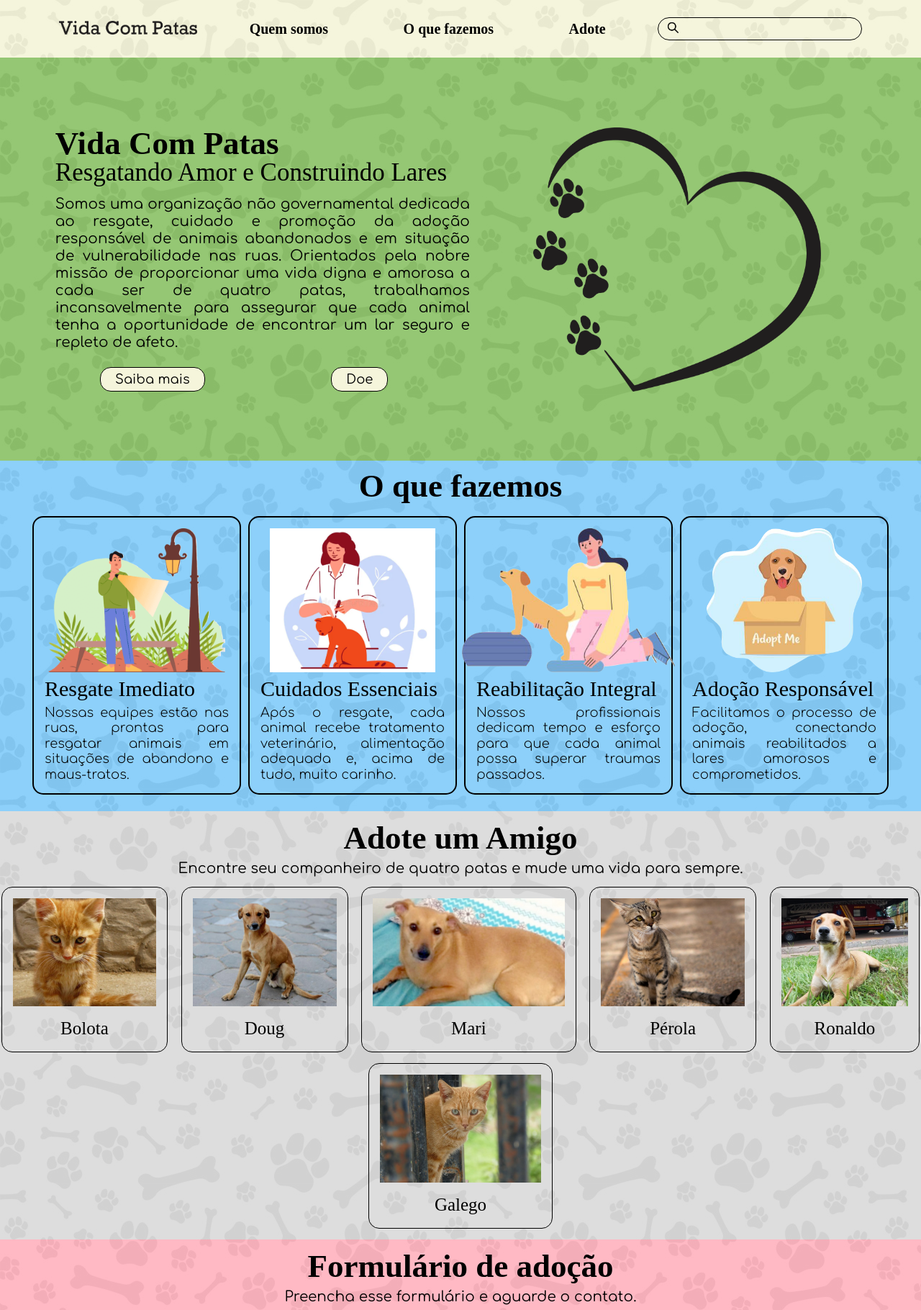
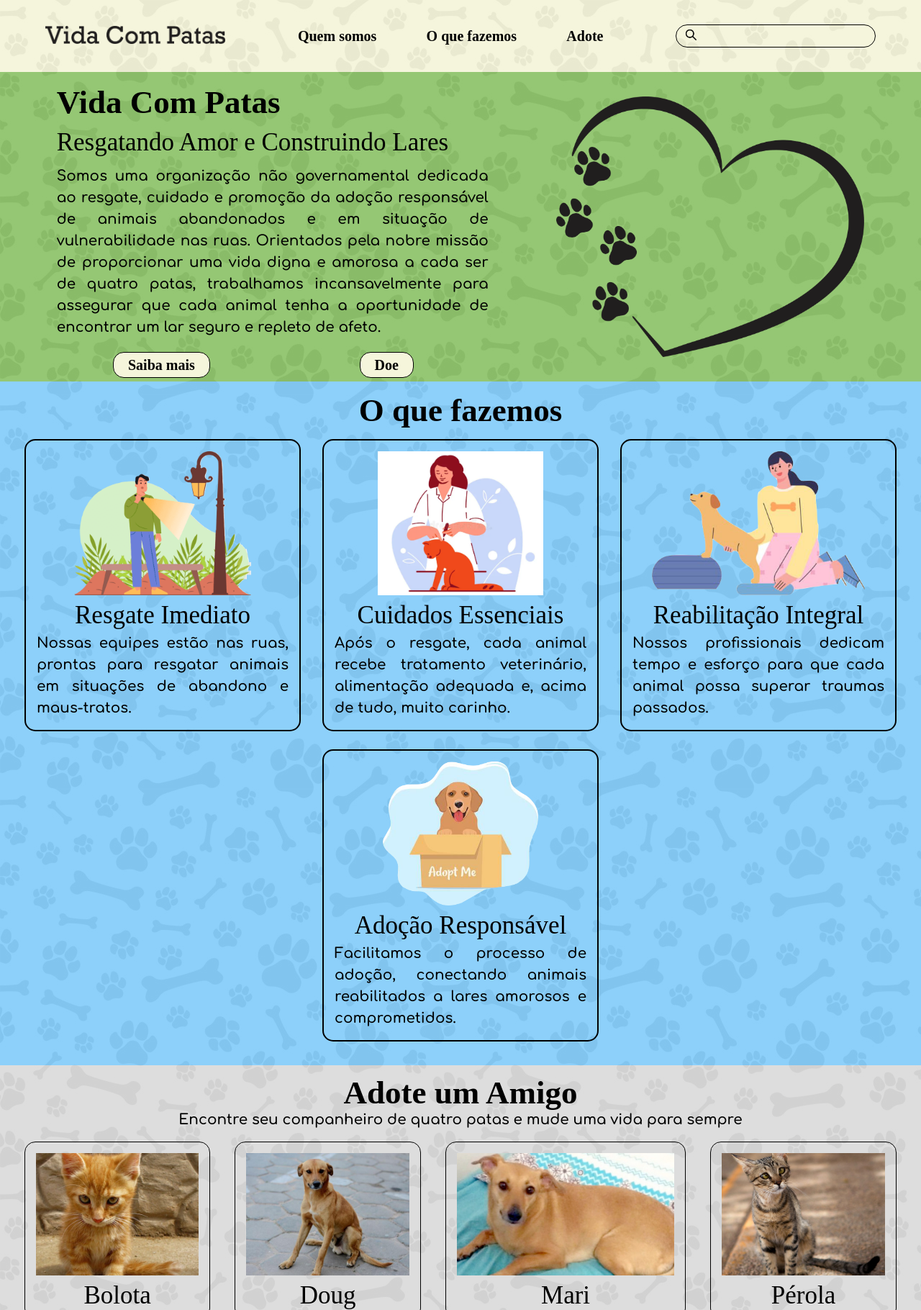
Before and after one commit to Moises-Barbosa/vida_com_patas, a plain HTML site: page index.html in a window 1280 px wide. Shown: the top 1820 px of the page at 72% size. Drawn offline with Linux system fonts and the light colour scheme; a web font is replaced by a local one.

Commit message:
Incluindo variáveis de cor, responsividade e enxugando o código

```diff
--- a/index.html
+++ b/index.html
@@ -8,7 +8,7 @@
     <link rel="preconnect" href="https://fonts.googleapis.com" />
     <link rel="preconnect" href="https://fonts.gstatic.com" crossorigin />
     <link
-      href="https://fonts.googleapis.com/css2?family=Comfortaa:wght@300;400;500&family=Petrona:ital,wght@0,200;0,300;0,400;0,600;1,400&display=swap"
+      href="https://fonts.googleapis.com/css2?family=Comfortaa:wght@600&family=Petrona:wght@400;600;800&display=swap"
       rel="stylesheet"
     />
     <title>Vida com patas</title>
@@ -42,8 +42,8 @@
       </header>
       <!--header-->
       <section id="somos" class="section_somos">
-        <section>
-          <div class="somos_texto">
+        <div>
+          <section class="somos_texto">
             <h3>Vida Com Patas</h3>
             <h4>Resgatando Amor e Construindo Lares</h4>
             <p>
@@ -55,20 +55,20 @@
               animal tenha a oportunidade de encontrar um lar seguro e repleto
               de afeto.
             </p>
-          </div>
+          </section>
           <nav class="bnt">
             <ul>
-              <li>Saiba mais</li>
-              <li>Doe</li>
+              <li><h2>Saiba mais</h2></li>
+              <li><h2>Doe</h2></li>
             </ul>
           </nav>
+        </div>
         <figure class="logo">
           <img
             src="/img/logo_vida.png"
             alt="Logo da ong vida com patas composta pela imagem de um coação com quatro pegadas na borda esquerda do coração."
           />
         </figure>
-        </section>
       </section>
       <!--section_somos-->
       <section id="fazemos" class="section_fazemos">
@@ -127,8 +127,7 @@
         <header>
           <h3>Adote um Amigo</h3>
           <p>
-            Encontre seu companheiro de quatro patas e mude uma vida para
-            sempre.
+            Encontre seu companheiro de quatro patas e mude uma vida para sempre
           </p>
         </header>
         <div class="container_adote">
@@ -136,37 +135,37 @@
             <figure>
               <img src="/img/bolota.jpg" alt="um filhote de gato" />
             </figure>
-            <h5>Bolota</h5>
+            <h4>Bolota</h4>
           </section>
           <section>
             <figure>
               <img src="/img/doug.jpeg" alt="Um cachorro caramelo" />
             </figure>
-            <h5>Doug</h5>
+            <h4>Doug</h4>
           </section>
           <section>
             <figure>
               <img src="/img/mari.jpg" alt="Uma cadelinha fofa" />
             </figure>
-            <h5>Mari</h5>
+            <h4>Mari</h4>
           </section>
           <section>
             <figure>
               <img src="/img/perola.jpeg" alt="Uma gatinha atrevida" />
             </figure>
-            <h5>Pérola</h5>
+            <h4>Pérola</h4>
           </section>
           <section>
             <figure>
               <img src="/img/ronaldo.jpeg" alt="Um cachorro traquilo" />
             </figure>
-            <h5>Ronaldo</h5>
+            <h4>Ronaldo</h4>
           </section>
           <section>
             <figure>
               <img src="/img/galego.jpg" alt="Um gato galego" />
             </figure>
-            <h5>Galego</h5>
+            <h4>Galego</h4>
           </section>
         </div>
       </section>
@@ -174,7 +173,7 @@
       <section class="section_form">
         <header>
           <h3>Formulário de adoção</h3>
-          <p>Preencha esse formulário e aguarde o contato.</p>
+          <p>Preencha esse formulário e aguarde o contato</p>
         </header>
         <form>
           <div class="nome">
--- a/style.css
+++ b/style.css
@@ -1,3 +1,41 @@
+:root {
+  --cor-amarelo: rgb(245, 245, 219, 0.95);
+  --cor-verde: rgb(144, 196, 109, 0.95);
+  --cor-azul: rgb(135, 206, 250, 0.95);
+  --cor-cinza: rgb(220, 220, 220, 0.95);
+  --cor-rosa: rgb(255, 182, 193, 0.95);
+  --cor-preto: #000;
+  --cor-branco: #fff;
+}
+
+h2 {
+  font-family: "Petrona", serif;
+  font-weight: 800;
+  font-size: 20px;
+  text-align: center;
+  white-space: nowrap;
+}
+
+h3 {
+  font-family: "Petrona", serif;
+  font-weight: 600;
+  font-size: 45px;
+}
+
+h4 {
+  font-family: "Petrona", serif;
+  font-weight: 400;
+  font-size: 35px;
+}
+
+p {
+  font-family: "Comfortaa", sans-serif;
+  font-weight: 600;
+  text-align: justify;
+  line-height: 1.5;
+  font-size: 20px;
+}
+
 main {
   background-image: url("img/img_de_fundo.jpg");
   display: grid;
@@ -8,66 +46,75 @@ main {
     "section_adote"
     "section_form"
     "footer";
-  font-family: "Comfortaa", sans-serif;
-  font-weight: 400;
+}
+.header {
+  grid-area: header;
+}
+.section_somos {
+  grid-area: section_somos;
+}
+.section_fazemos {
+  grid-area: section_fazemos;
+}
+.section_adote {
+  grid-area: section_adote;
+}
+.footer {
+  grid-area: footer;
 }
 
 .header {
-  grid-area: header;
-  background-color: rgb(245, 245, 219, 0.95);
-  height: 10vh;
+  background-color: var(--cor-amarelo);
+  height: 100px;
   display: flex;
-  justify-content: center;
+  justify-content: space-evenly;
   align-items: center;
   flex-wrap: wrap;
 }
 
 header figure img {
-  width: 15vw;
-  min-width: 150px;
+  width: 250px;
+  padding: 15px;
+}
+
+header ul,
+header form {
+  display: flex;
+  flex-flow: row nowrap;
+  justify-content: center;
+  align-items: center;
 }
 
 header ul {
-  display: flex;
-  justify-content: space-evenly;
-  align-items: center;
-  flex-wrap: nowrap;
   gap: 1.5vw;
-  width: 50vw;
-  min-width: 250px;
-  font-size: 20px;
-  font-family: "Petrona", serif;
-  font-weight: 600;
+  width: 500px;
 }
 
-a {
+header ul a {
   text-decoration: none;
-  color: #000;
+  color: var(--cor-preto);
   border-bottom: none none none;
   border-radius: 3vw;
-  padding: 0.7vw 1vw 0.7vw 1vw;
+  padding: 10px 25px;
   transition: 1s;
 }
 
-a:hover {
+header ul a:hover {
   cursor: pointer;
   transition: 1s;
-  color: #fff;
-  background-color: #000;
-  border: 1px solid #000;
-  border-radius: 3vw;
+  color: var(--cor-branco);
+  background-color: var(--cor-preto);
+  border: 1px solid var(--cor-preto);
+  border-radius: 25px;
   font-size: 23px;
 }
 
 header form {
-  display: flex;
-  justify-content: center;
-  align-items: center;
   border: solid 1px;
   border-radius: 3vw;
   padding: 0.5vw 1vw 0.5vw 1vw;
-  width: 20vw;
-  min-width: 200px;
+  margin: 15px;
+  width: 250px;
 }
 
 header form img {
@@ -84,61 +131,52 @@ header input {
 }
 
 .section_somos {
-  grid-area: section_somos;
-  height: 70vh;
+  height: 430px;
+  background-color: var(--cor-verde);
+  display: flex;
+  flex-flow: row wrap;
+  justify-content: space-evenly;
+  align-items: center;
+  gap: 15px;
 }
-.section_somos section {
-  display: grid;
-  grid-template-areas:
-    "somos_texto logo"
-    "bnt logo";
-  justify-content: center;
-  align-content: center;
-  background-color: rgb(144, 196, 109, 0.95);
+
+.section_somos div {
   height: 100%;
+  display: flex;
+  flex-direction: column;
+  justify-content: space-evenly;
 }
 
 .somos_texto {
   margin-left: 2vw;
-  grid-area: somos_texto;
-  width: 45vw;
+  width: 600px;
   display: flex;
   flex-flow: column nowrap;
-  justify-content: flex-start;
 }
+
 .somos_texto h3 {
-  font-family: "Petrona", serif;
-  font-weight: 600;
-  font-size: 45px;
+  padding: 15px 0;
 }
 
 .somos_texto h4 {
-  font-family: "Petrona", serif;
-  font-weight: 400;
-  font-size: 35px;
-  margin-bottom: 15px;
+  padding-bottom: 15px;
 }
 
 .somos_texto p {
-  font-weight: 400;
-  font-size: 20px;
-  text-align: justify;
-
-  line-height: 1.2;
+  padding-bottom: 15px;
 }
 
-.bnt {
-  grid-area: bnt;
-  width: 45vw;
-  height: 7vh;
+.somos_texto nav {
+  display: flex;
+  justify-content: space-around;
+  align-items: center;
 }
 
 .bnt ul {
-  height: 100%;
+  width: 100%;
   display: flex;
   flex-direction: row;
   justify-content: space-around;
-  align-items: end;
 }
 
 .bnt ul li {
@@ -147,7 +185,6 @@ header input {
   border-radius: 15px;
   border: 1px solid #000;
   background-color: rgb(245, 245, 219);
-  font-size: 18px;
   transition: 1s;
 }
 
@@ -159,56 +196,36 @@ header input {
 }
 
 .logo {
-  grid-area: logo;
-  width: 45vw;
   display: flex;
   justify-content: center;
+  padding: 15px;
+  width: 450px;
 }
 .logo img {
-  width: 400px;
-  min-width: 25vw;
+  width: 95%;
 }
 .section_fazemos {
-  grid-area: section_fazemos;
-  background-color: rgb(135, 206, 250, 0.95);
+  background-color: var(--cor-azul);
+  height: 950px;
   display: flex;
   flex-direction: column;
+  justify-content: space-evenly;
+  align-items: center;
+}
+
+.section_fazemos div,
+.section_fazemos section figure {
+  display: flex;
   justify-content: center;
   align-items: center;
-  font-weight: 300;
-  font-size: 18px;
-  height: 100%;
-  line-height: 1.2;
-  padding-bottom: 15px;
 }
+
 .section_fazemos section {
-  border: 2px solid #000;
+  border: 2px solid var(--cor-preto);
   border-radius: 15px;
   padding: 15px;
-  width: 20vw;
-}
-
-.section_fazemos h4 {
-  font-family: "Petrona", serif;
-  font-size: 30px;
-  font-weight: 400;
-  padding: 5px 0 5px;
-}
-
-.resgate,
-.cuidados,
-.reabilitacao,
-.adocao {
-  display: flex;
-  flex-direction: column;
-  text-align: justify;
-}
-
-.fazemo {
-  font-family: "Petrona", serif;
-  font-weight: 600;
-  font-size: 45px;
-  margin-bottom: 15px;
+  width: 350px;
+  margin: 0px 10px 15px 10px;
 }
 
 .section_fazemos div {
@@ -217,80 +234,53 @@ header input {
   gap: 10px;
 }
 
-.section_fazemos section figure {
-  display: flex;
-  justify-content: center;
-  align-items: center;
+.section_fazemos section figure img {
+  height: 200px;
+  padding-bottom: 10px;
 }
 
-.section_fazemos section figure img {
-  height: 200px;
+.section_fazemos h4 {
+  text-align: center;
+  padding-bottom: 7px;
 }
 
 .section_adote {
-  grid-area: section_adote;
-  background-color: rgb(220, 220, 220, 0.95);
+  background-color: var(--cor-cinza);
+  height: 630px;
   display: flex;
-  flex-flow: column wrap;
+  flex-flow: column nowrap;
   justify-content: center;
   align-items: center;
-  margin: 15px 0 15px 0;
   text-align: center;
-  padding-bottom: 15px;
-}
-
-.section_adote header {
-  margin: 15px 0 15px;
-}
-
-.section_adote header h3 {
-  font-family: "Petrona", serif;
-  font-weight: 600;
-  font-size: 45px;
-  padding-bottom: 10px;
-}
-
-.section_adote header p {
-  font-size: 20px;
+  padding: 0 15px 15px 15px;
+  gap: 15px;
 }
 
 .section_adote div {
   display: flex;
   flex-flow: row wrap;
-  justify-content: space-around;
+  justify-content: space-evenly;
   align-items: center;
   gap: 15px;
 }
 
 .section_adote div section {
-  border: 1px solid #000;
+  border: 1px solid var(--cor-preto);
   padding: 15px;
   border-radius: 15px;
   display: flex;
   flex-direction: column;
   justify-content: center;
   align-items: center;
+  gap: 7px;
 }
 
 .section_adote div figure img {
-  height: 150px;
-}
-
-h5 {
-  font-family: "Petrona", serif;
-  font-size: 25px;
-  font-weight: 400;
-  padding: 5px 0 5px;
-  padding-top: 15px;
-}
-
-.section_adote {
-  margin-bottom: 0;
+  height: 170px;
 }
 
 .section_form {
-  grid-area: section_form;
-  background-color: rgb(255, 182, 193, 0.95);
+  background-color: var(--cor-rosa);
   display: flex;
   flex-flow: column wrap;
   justify-content: center;
@@ -300,13 +290,6 @@ h5 {
   text-align: center;
   margin: 15px 0 15px 0;
   font-size: 20px;
-}
-
-.section_form header h3 {
-  font-family: "Petrona", serif;
-  font-size: 45px;
-  font-weight: 600;
-  margin-bottom: 10px;
 }
 
 .section_form form {
@@ -327,7 +310,7 @@ h5 {
 
 .nome input {
   width: 28vw;
-  border: 1px solid #000;
+  border: 1px solid var(--cor-preto);
   border-radius: 5px;
   padding: 5px;
   margin-top: 5px;
@@ -340,7 +323,7 @@ h5 {
 
 .email input {
   width: 28vw;
-  border: 1px solid #000;
+  border: 1px solid var(--cor-preto);
   border-radius: 5px;
   padding: 5px;
   margin-top: 5px;
@@ -353,7 +336,7 @@ h5 {
 
 .textarea textarea {
   width: 60vw;
-  border: 1px solid #000;
+  border: 1px solid var(--cor-preto);
   border-radius: 5px;
   padding: 5px;
   margin-top: 5px;
@@ -362,10 +345,9 @@ h5 {
 #enviar {
   grid-area: enviar;
   width: 60vw;
-
   padding: 5px;
   border-radius: 15px;
-  border: 1px solid #000;
+  border: 1px solid var(--cor-preto);
   background-color: rgb(245, 245, 219);
   font-size: 15px;
   transition: 1s;
@@ -374,17 +356,79 @@ h5 {
 #enviar:hover {
   cursor: pointer;
   transition: 1s;
-  background-color: #000;
+  background-color: var(--cor-preto);
   color: rgb(245, 245, 219);
   font-size: 18px;
 }
 
 .footer {
-  grid-area: footer;
-  background-color: rgb(245, 245, 219, 0.95);
+  background-color: var(--cor-amarelo);
   height: 10vh;
-  text-align: center;
   display: flex;
   align-items: center;
   justify-content: center;
 }
+
+@media (max-width: 1117px) {
+  .section_somos {
+    height: 800px;
+  }
+  .section_somos div {
+    height: auto;
+  }
+}
+
+@media (max-width: 1085px) {
+  .header {
+    height: 130px;
+    align-content: center;
+  }
+}
+
+@media (max-width: 910px) {
+  .section_adote {
+    height: 900px;
+  }
+}
+
+@media (max-width: 817px) {
+  .section_fazemos {
+    height: 1800px;
+  }
+}
+
+@media (max-width: 779px) {
+  .header {
+    height: 160px;
+    align-content: center;
+  }
+}
+
+@media (max-width: 638px) {
+  .section_adote {
+    height: 1180px;
+  }
+}
+
+@media (max-width: 562px) {
+  .section_adote {
+    height: 1440px;
+  }
+}
+
+@media (max-width: 535px) {
+  .section_adote {
+    height: 1730px;
+  }
+}
+
+@media (max-width: 510px) {
+  .header {
+    height: 250px;
+    align-content: center;
+  }
+  header ul {
+    width: 100vw;
+    flex-flow: column wrap;
+  }
+}
```
Lines whose indentation alone changed are shown as unchanged.
